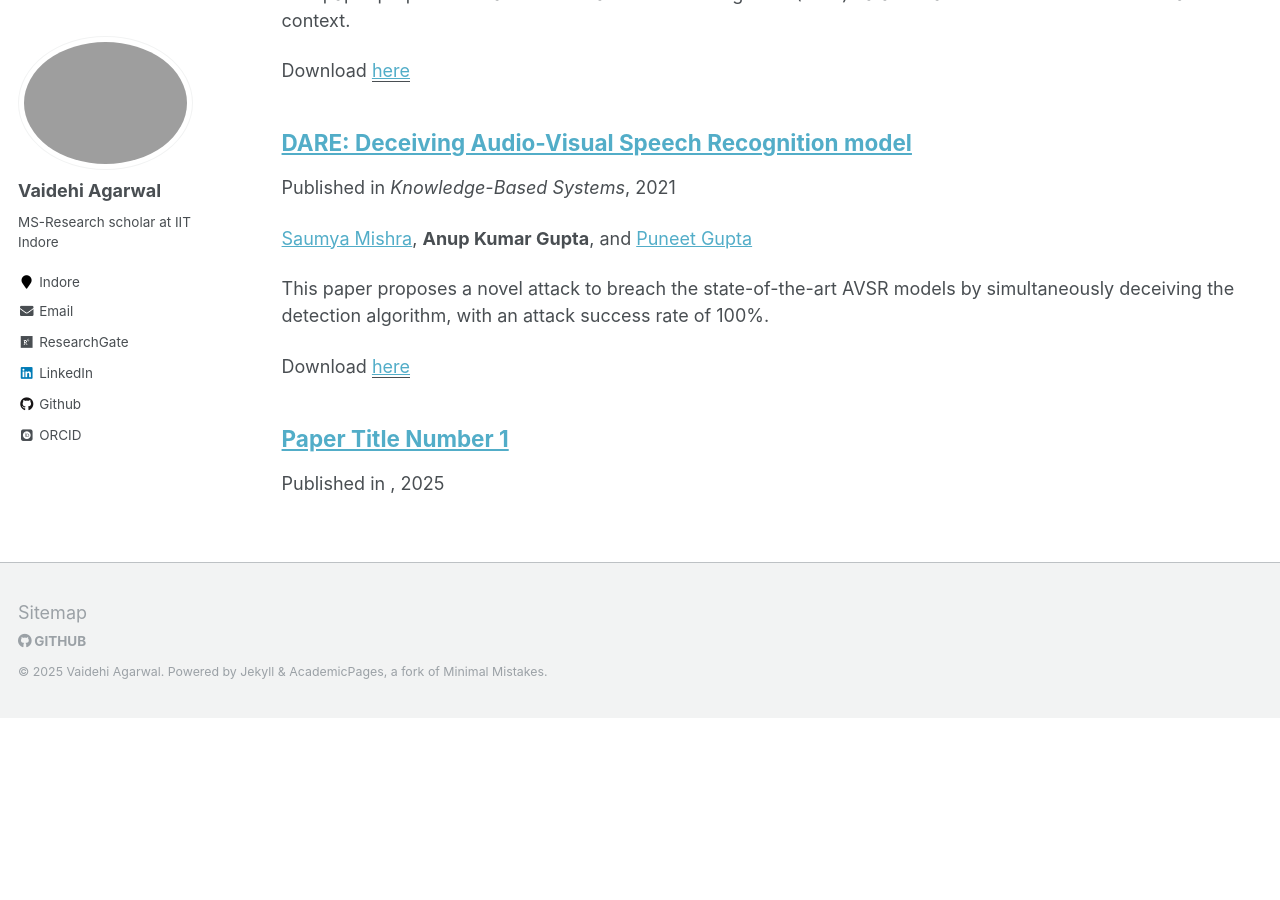
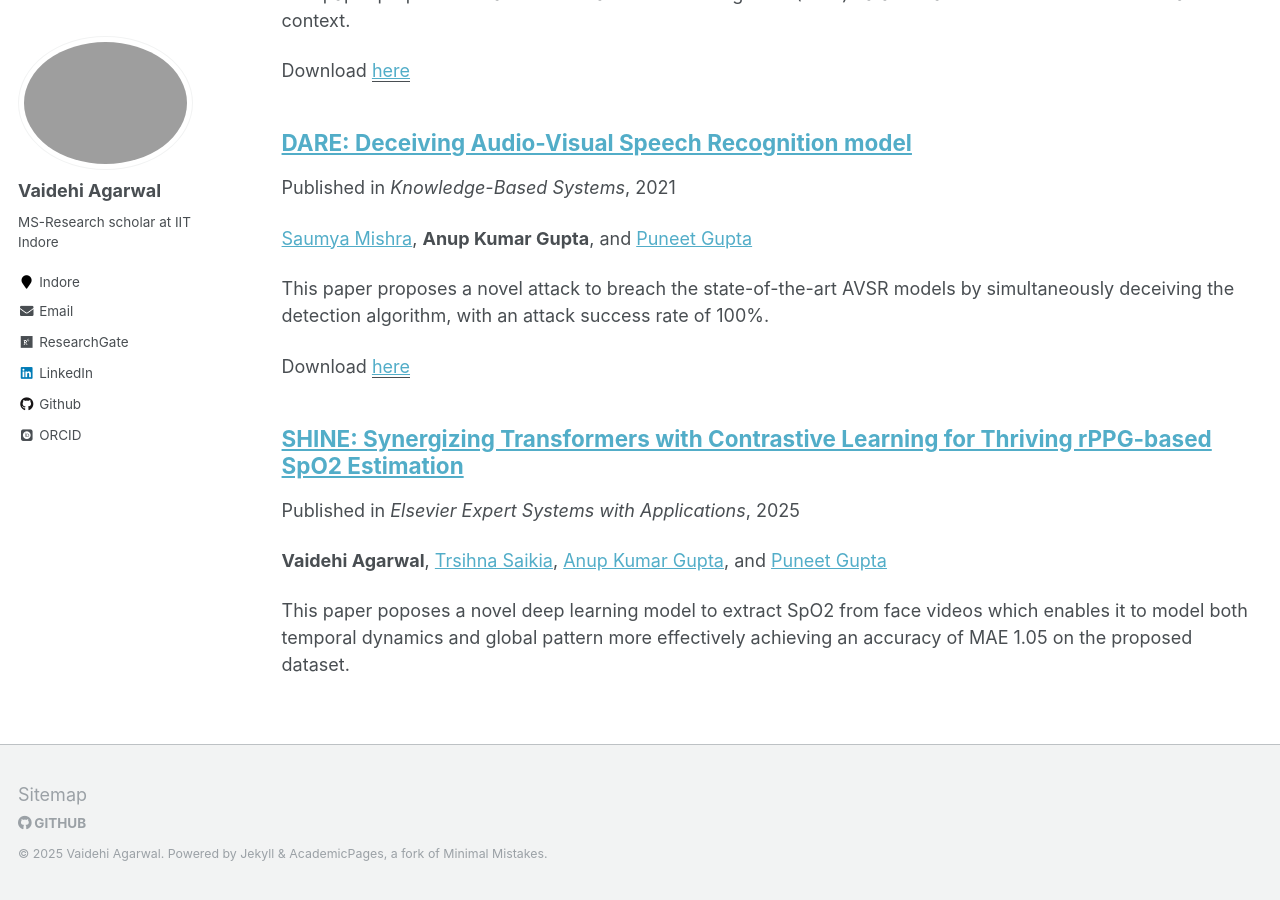
Before and after one commit to Vaidehi0910/Vaidehi0910.github.io, a Jekyll site: the page built from _pages/publications.md, in a window 1280 px wide and 900 px high, scrolled down 1309 px. Built offline with Jekyll 4.4.1, drawn with Linux system fonts in a browser that asks for light colours; some web fonts are replaced; before the commit the page ends 2027 px from its top, so only the background shows below that.

Commit message:
Updated Publication

```diff
--- a/_publications/paper-title-number-1.md
+++ b/_publications/paper-title-number-1.md
@@ -1,11 +1,10 @@
 ---
-# title: "FATALRead - Fooling visual speech recognition models"
-# collection: publications
-# authors: <strong>Anup Kumar Gupta</strong>, [Puneet Gupta](https://scholar.google.co.in/citations?hl=en&user=yUB8lNsAAAAJ&view_op=list_works&sortby=pubdate), and [Esa Rahtu](https://esa.rahtu.fi/)
-# excerpt: 'This paper poposes a novel adversarial attack on the state-of-the-art VSR models with a 100% attack success rate. The algorithm was able to circumvent popular transformation defences with an attack success rate of more than 99%.'
-# date: 2021-10-01
-# venue: 'Applied Intelligence'
-# paperurl: 'http://dx.doi.org/10.1007/s10489-021-02846-w'
+title: "SHINE: Synergizing Transformers with Contrastive Learning for Thriving rPPG-based SpO2 Estimation"
+collection: submitted
+authors: <strong>Vaidehi Agarwal</strong>, [Trsihna Saikia](https://scholar.google.com/citations?user=G6G8ir0AAAAJ&hl=en), [Anup Kumar Gupta](https://scholar.google.com/citations?user=yNhpJTAAAAAJ&hl=en), and [Puneet Gupta](https://scholar.google.co.in/citations?hl=en&user=yUB8lNsAAAAJ&view_op=list_works&sortby=pubdate)
+excerpt: 'This paper poposes a novel deep learning model to extract SpO2 from face videos which enables it to model both temporal dynamics and global pattern more effectively achieving an accuracy of MAE 1.05 on the proposed dataset.'
+permalink: /publication/SHINE
+venue : Elsevier Expert Systems with Applications
 ---
 <!-- This paper is about the number 1. The number 2 is left for future work. -->
 
@@ -13,10 +12,16 @@
 
 <!-- Recommended citation: Your Name, You. (2009). "Paper Title Number 1." <i>Journal 1</i>. 1(1). -->
 
-# title: "SHINE: Synergizing Transformers with Contrastive Learning for Thriving rPPG-based SpO2 Estimation"
-# collection: submitted
-# authors: <strong>Vaidehi Agarwal</strong>, [Trsihna Saikia](https://scholar.google.com/citations?user=G6G8ir0AAAAJ&hl=en), [Anup Kumar Gupta](https://scholar.google.com/citations?user=yNhpJTAAAAAJ&hl=en), and [Puneet Gupta](https://scholar.google.co.in/citations?hl=en&user=yUB8lNsAAAAJ&view_op=list_works&sortby=pubdate)
-# excerpt: 'This paper poposes a novel deep learning model to extract SpO2 from face videos which enables it to model both temporal dynamics and global pattern more effectively achieving an accuracy of MAE 1.05 on the proposed dataset.'
+
 <!-- # date: 2021-10-01 -->
 <!-- # venue: 'Applied Intelligence' -->
 <!-- # paperurl: 'http://dx.doi.org/10.1007/s10489-021-02846-w' -->
+
+
+<!-- # title: "FATALRead - Fooling visual speech recognition models"
+# collection: publications
+# authors: <strong>Anup Kumar Gupta</strong>, [Puneet Gupta](https://scholar.google.co.in/citations?hl=en&user=yUB8lNsAAAAJ&view_op=list_works&sortby=pubdate), and [Esa Rahtu](https://esa.rahtu.fi/)
+# excerpt: 'This paper poposes a novel adversarial attack on the state-of-the-art VSR models with a 100% attack success rate. The algorithm was able to circumvent popular transformation defences with an attack success rate of more than 99%.'
+# date: 2021-10-01
+# venue: 'Applied Intelligence'
+# paperurl: 'http://dx.doi.org/10.1007/s10489-021-02846-w' -->
```
